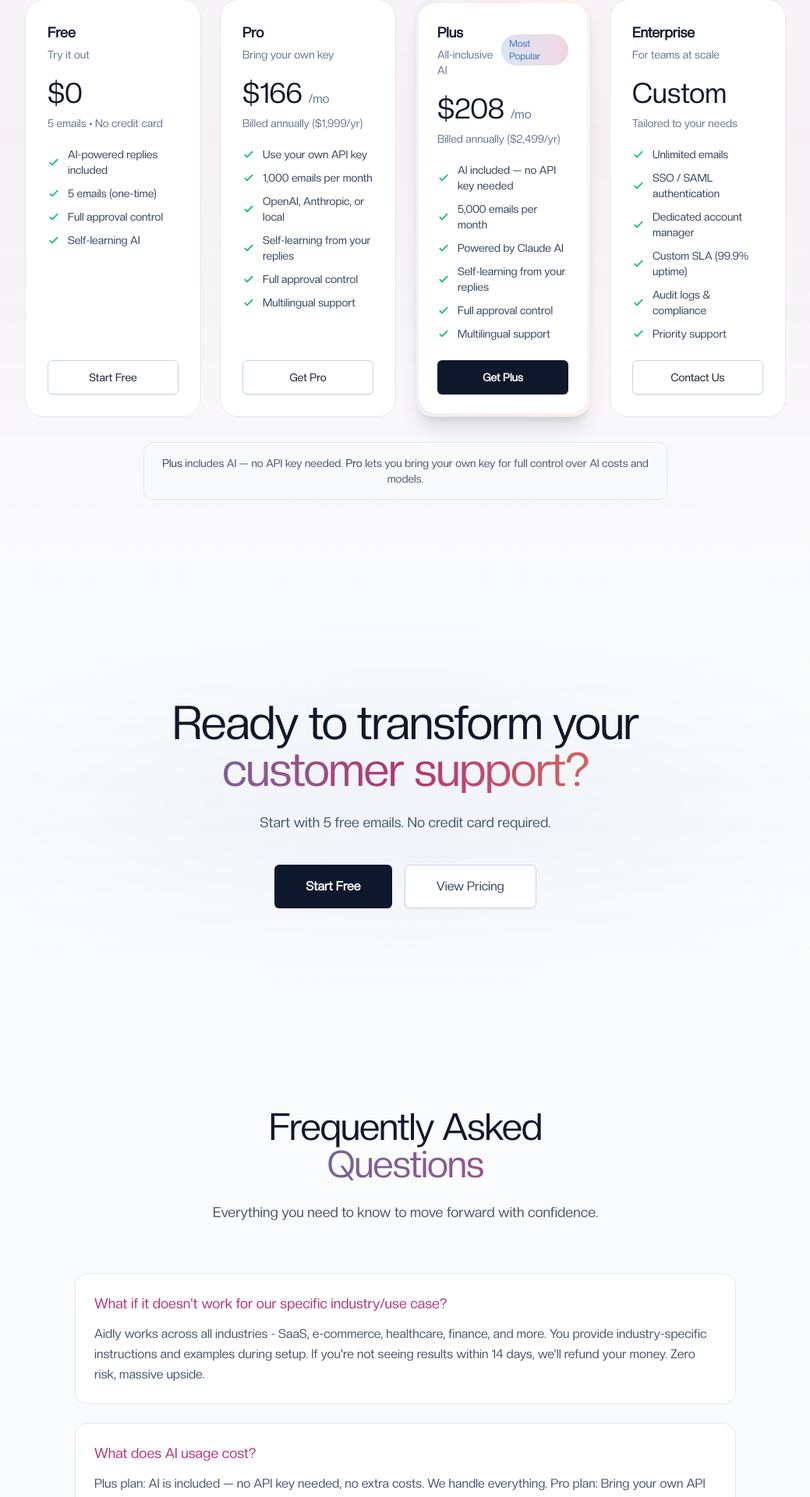
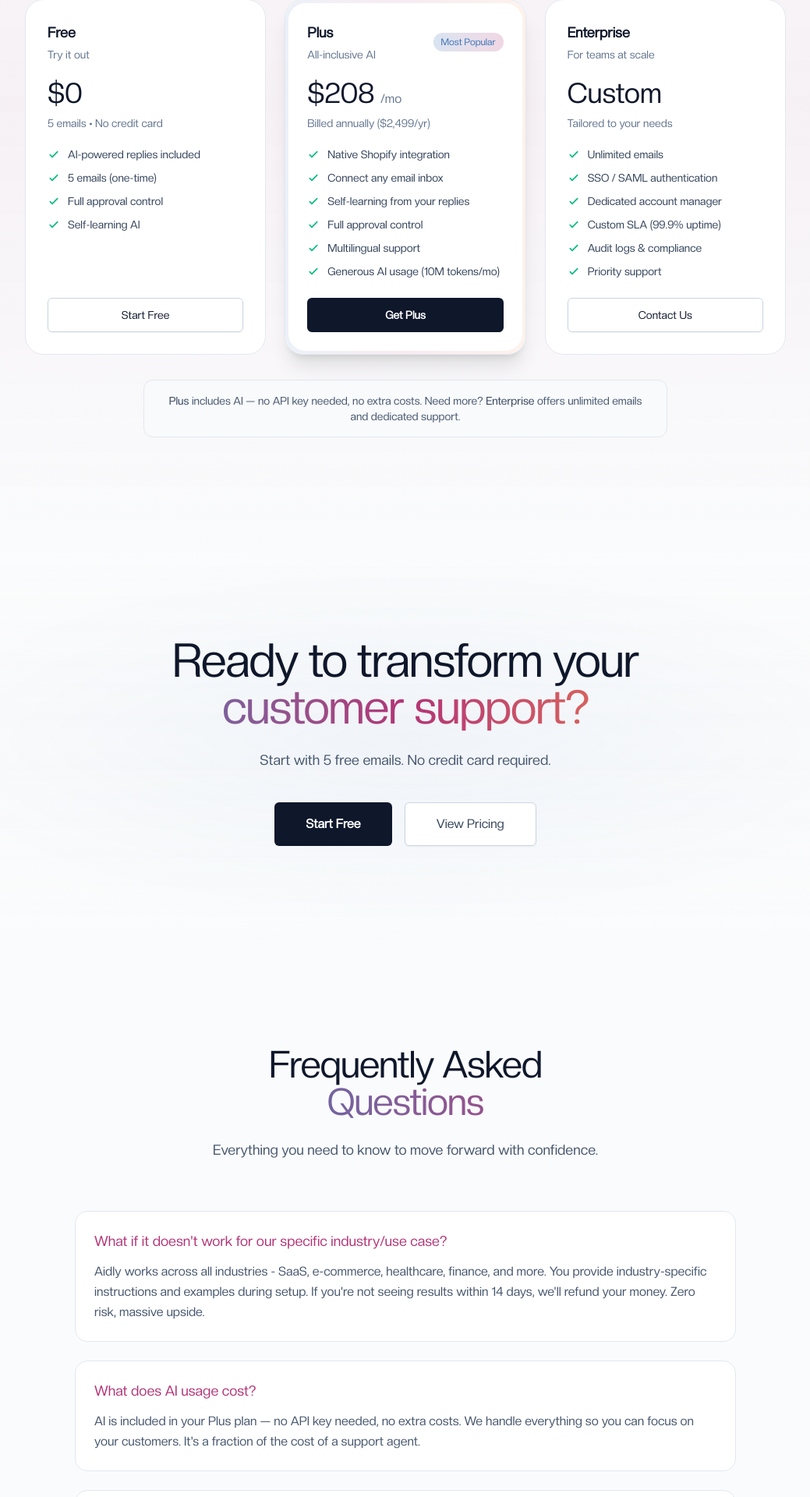
Before and after one commit to matiiimat/cs-appv1, a Next.js app: page / in a window 1280 px wide. Shown: the part 3849-5769 px from the top of the page at 78% size, without its empty margins (120-1159 px from the left). Built offline with nearby package versions, Linux system fonts and the light colour scheme; a web font is replaced by a local one.

Commit message:
Comment Out Pro Plan

```diff
--- a/app/page.tsx
+++ b/app/page.tsx
@@ -159,8 +159,8 @@ export default function LuxuryLanding() {
   const [loading, setLoading] = useState(false)
   const [error, setError] = useState("")
 
-  // Checkout function
-  async function startCheckout(plan: 'plus' | 'pro' = 'plus') {
+  // Checkout function (Pro plan removed - only Plus available)
+  async function startCheckout(plan: 'plus' = 'plus') {
     setError("")
     try {
       setLoading(true)
@@ -285,7 +285,7 @@ export default function LuxuryLanding() {
           "priceCurrency": "USD",
           "lowPrice": "0",
           "highPrice": "249",
-          "offerCount": "3",
+          "offerCount": "2",
           "offers": [
             {
               "@type": "Offer",
@@ -300,13 +300,14 @@ export default function LuxuryLanding() {
               "priceCurrency": "USD",
               "billingIncrement": annual ? "year" : "month"
             },
-            {
-              "@type": "Offer",
-              "name": "Pro Plan",
-              "price": annual ? "166" : "199",
-              "priceCurrency": "USD",
-              "billingIncrement": annual ? "year" : "month"
-            }
+            // Pro plan removed - simplified to single paid tier
+            // {
+            //   "@type": "Offer",
+            //   "name": "Pro Plan",
+            //   "price": annual ? "166" : "199",
+            //   "priceCurrency": "USD",
+            //   "billingIncrement": annual ? "year" : "month"
+            // }
           ]
         },
         "description": "AI-powered customer support software for email ticketing. Get intelligent draft responses in seconds.",
@@ -368,7 +369,7 @@ export default function LuxuryLanding() {
             "name": "What does AI usage cost?",
             "acceptedAnswer": {
               "@type": "Answer",
-              "text": "Plus plan: AI is included — no API key needed, no extra costs. Pro plan: Bring your own API key and pay your provider directly for token usage."
+              "text": "AI is included in your Plus plan — no API key needed, no extra costs. We handle everything so you can focus on your customers."
             }
           },
           {
@@ -816,8 +817,8 @@ export default function LuxuryLanding() {
               </button>
             </div>
 
-            {/* Pricing cards - Four tiers */}
-            <div className="mt-10 grid gap-6 lg:grid-cols-4">
+            {/* Pricing cards - Three tiers */}
+            <div className="mt-10 grid gap-6 lg:grid-cols-3">
               {/* Free Trial */}
               <div className="relative overflow-hidden rounded-3xl border p-1 border-slate-200 bg-white dark:border-white/[0.08] dark:bg-white/[0.03]">
                 <div className="relative h-full rounded-[22px] p-6 bg-white dark:bg-[#0A0A0B]">
@@ -868,17 +869,14 @@ export default function LuxuryLanding() {
                 </div>
               </div>
 
-              {/* Pro Tier - BYOK */}
-              <div className="relative overflow-hidden rounded-3xl border p-1 border-slate-200 bg-white dark:border-white/[0.08] dark:bg-white/[0.03]">
+              {/* Pro Tier - BYOK (Removed to simplify pricing) */}
+              {/* <div className="relative overflow-hidden rounded-3xl border p-1 border-slate-200 bg-white dark:border-white/[0.08] dark:bg-white/[0.03]">
                 <div className="relative h-full rounded-[22px] p-6 bg-white dark:bg-[#0A0A0B]">
                   <div className="flex h-full flex-col">
-                    {/* Header */}
                     <div className="mb-5">
                       <h3 className="text-lg font-semibold text-slate-900 dark:text-white">Pro</h3>
                       <p className="mt-1 text-sm text-slate-500 dark:text-white/50">Bring your own key</p>
                     </div>
-
-                    {/* Price */}
                     <div className="mb-5">
                       <div className="flex items-baseline gap-2">
                         <span className="font-[var(--font-custom)] text-4xl font-medium text-slate-900 dark:text-white">
@@ -892,8 +890,6 @@ export default function LuxuryLanding() {
                         <p className="mt-2 text-sm text-slate-500 dark:text-white/40">+ your AI API costs</p>
                       )}
                     </div>
-
-                    {/* Features */}
                     <div className="mb-6 space-y-2.5">
                       {[
                         "Use your own API key",
@@ -911,8 +907,6 @@ export default function LuxuryLanding() {
                         </div>
                       ))}
                     </div>
-
-                    {/* CTA */}
                     <div className="mt-auto">
                       <Button
                         size="lg"
@@ -926,7 +920,7 @@ export default function LuxuryLanding() {
                     </div>
                   </div>
                 </div>
-              </div>
+              </div> */}
 
               {/* Plus Tier - Most Popular */}
               <div className="relative overflow-hidden rounded-3xl border p-1 shadow-xl border-slate-200 bg-white dark:border-white/[0.1] dark:bg-white/[0.03] dark:shadow-none">
@@ -964,12 +958,12 @@ export default function LuxuryLanding() {
                     {/* Features */}
                     <div className="mb-6 space-y-2.5">
                       {[
-                        "AI included — no API key needed",
-                        "5,000 emails per month",
-                        "Powered by Claude AI",
+                        "Native Shopify integration",
+                        "Connect any email inbox",
                         "Self-learning from your replies",
                         "Full approval control",
                         "Multilingual support",
+                        "Generous AI usage (10M tokens/mo)",
                       ].map((feature, i) => (
                         <div key={i} className="flex items-center gap-2.5 text-sm text-slate-700 dark:text-white/70">
                           <svg className="h-4 w-4 text-emerald-500 flex-shrink-0" fill="none" viewBox="0 0 24 24" stroke="currentColor" strokeWidth={2.5}>
@@ -1050,7 +1044,7 @@ export default function LuxuryLanding() {
             {/* Plan comparison note */}
             <div className="mt-8 mx-auto max-w-2xl rounded-xl border border-slate-200 bg-slate-50 px-5 py-4 dark:border-white/[0.08] dark:bg-white/[0.02]">
               <p className="text-sm text-slate-600 dark:text-white/50 text-center">
-                <span className="font-medium text-slate-700 dark:text-white/70">Plus</span> includes AI — no API key needed. <span className="font-medium text-slate-700 dark:text-white/70">Pro</span> lets you bring your own key for full control over AI costs and models.
+                <span className="font-medium text-slate-700 dark:text-white/70">Plus</span> includes AI — no API key needed, no extra costs. Need more? <span className="font-medium text-slate-700 dark:text-white/70">Enterprise</span> offers unlimited emails and dedicated support.
               </p>
             </div>
           </div>
@@ -1116,7 +1110,7 @@ export default function LuxuryLanding() {
                 },
                 {
                   q: "What does AI usage cost?",
-                  a: "Plus plan: AI is included — no API key needed, no extra costs. We handle everything. Pro plan: Bring your own API key (OpenAI, Anthropic, etc.) and pay your provider directly for token usage. This gives you full control over costs and provider choice. Either way, it's a fraction of the cost of a support agent."
+                  a: "AI is included in your Plus plan — no API key needed, no extra costs. We handle everything so you can focus on your customers. It's a fraction of the cost of a support agent."
                 },
                 {
                   q: "What if the AI gives wrong answers?",
--- a/components/settings/billing/plan-card.tsx
+++ b/components/settings/billing/plan-card.tsx
@@ -124,21 +124,22 @@ export function PlanComparison({ currentPlan, onUpgrade, isLoading, loadingPlan
       ],
       isPopular: true,
     },
-    {
-      id: 'pro' as const,
-      name: 'Pro',
-      price: '$199',
-      period: 'month',
-      description: 'Bring your own AI keys',
-      features: [
-        '1,000 emails per month',
-        'Use your own API keys',
-        'Unlimited AI tokens',
-        'All integrations',
-        'Advanced analytics',
-      ],
-      isPopular: false,
-    },
+    // Pro plan removed to simplify pricing - single plan is clearer for customers
+    // {
+    //   id: 'pro' as const,
+    //   name: 'Pro',
+    //   price: '$199',
+    //   period: 'month',
+    //   description: 'Bring your own AI keys',
+    //   features: [
+    //     '1,000 emails per month',
+    //     'Use your own API keys',
+    //     'Unlimited AI tokens',
+    //     'All integrations',
+    //     'Advanced analytics',
+    //   ],
+    //   isPopular: false,
+    // },
   ]
 
   // Filter out current plan and plans below current
```
